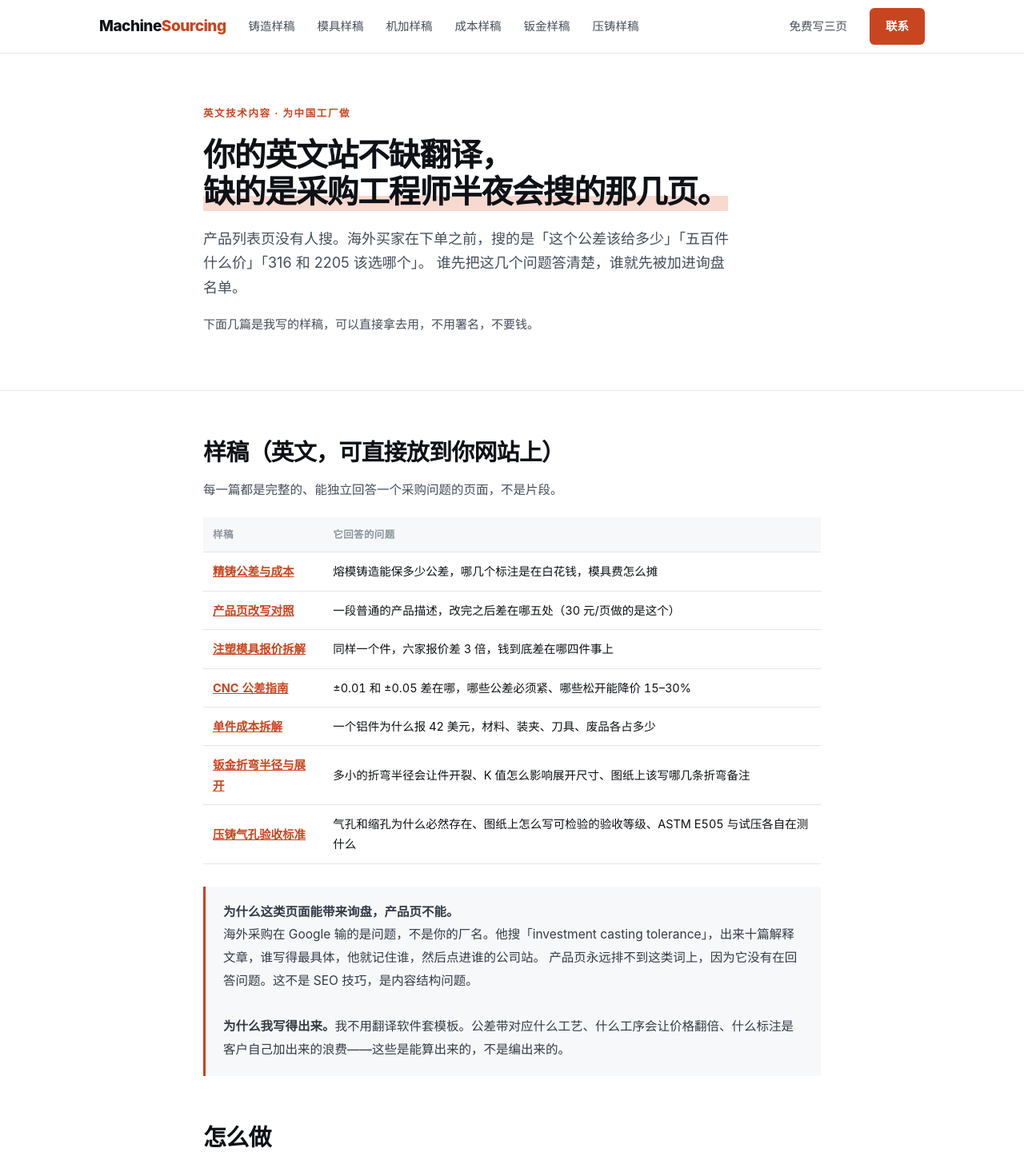
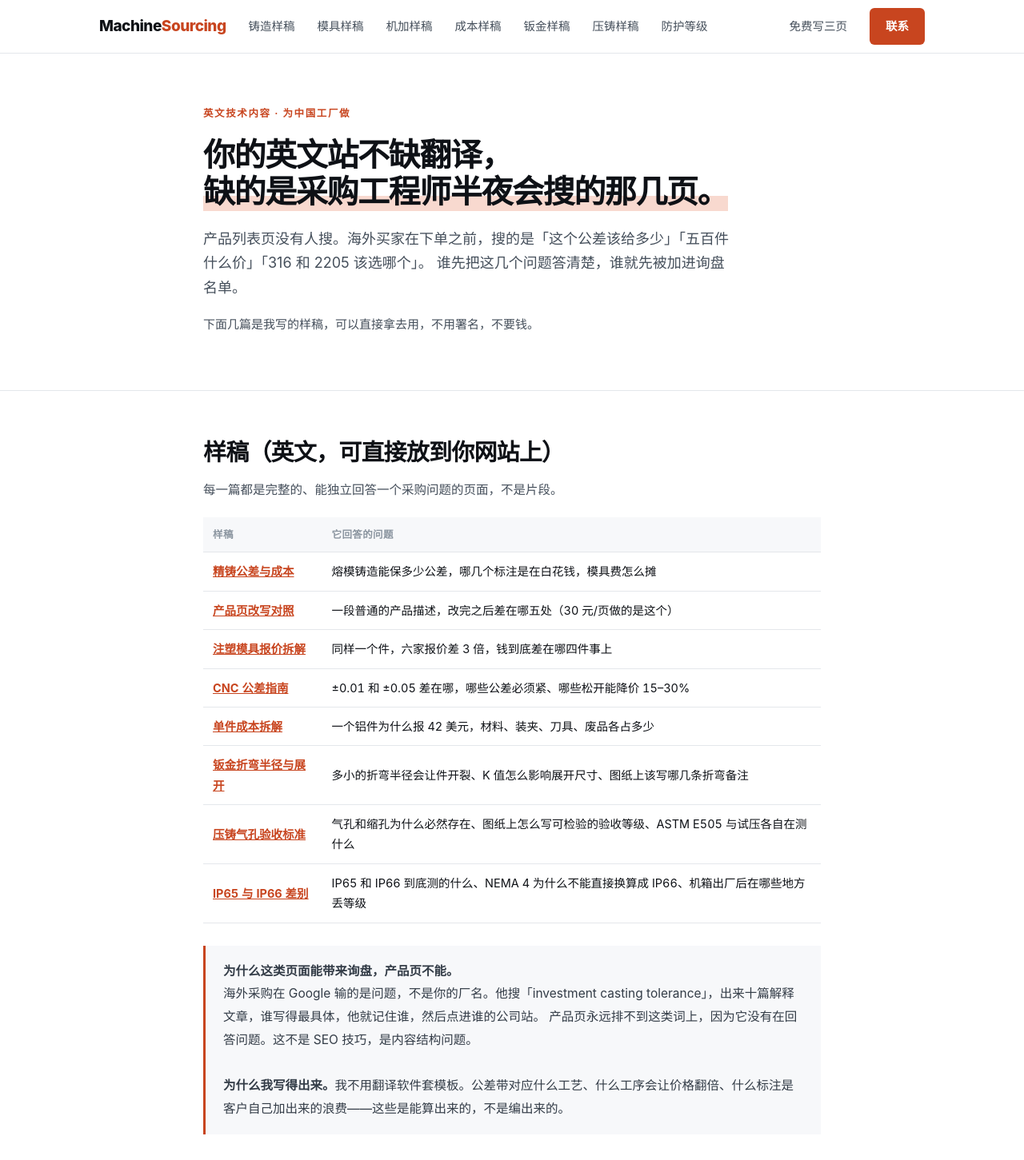
Before and after one commit to Tom6324/machinesourcing, a plain HTML site: page index.html in a window 1280 px wide. Shown: the top 1451 px of the page at 80% size. Drawn offline with Linux system fonts and the light colour scheme.

Commit message:
update index.html

```diff
--- a/index.html
+++ b/index.html
@@ -39,6 +39,7 @@
   <a class="lnk" href="cost-guide.html">成本样稿</a>
   <a class="lnk" href="bend-guide.html">钣金样稿</a>
   <a class="lnk" href="porosity-guide.html">压铸样稿</a>
+  <a class="lnk" href="ip-rating-guide.html">防护等级</a>
   <a class="lnk sp" href="#offer">免费写三页</a>
   <a class="cta" href="#contact">联系</a>
 </div></header>
@@ -68,6 +69,7 @@
       <tr><td><a href="cost-guide.html"><strong>单件成本拆解</strong></a></td><td>一个铝件为什么报 42 美元，材料、装夹、刀具、废品各占多少</td></tr>
       <tr><td><a href="bend-guide.html"><strong>钣金折弯半径与展开</strong></a></td><td>多小的折弯半径会让件开裂、K 值怎么影响展开尺寸、图纸上该写哪几条折弯备注</td></tr>
       <tr><td><a href="porosity-guide.html"><strong>压铸气孔验收标准</strong></a></td><td>气孔和缩孔为什么必然存在、图纸上怎么写可检验的验收等级、ASTM E505 与试压各自在测什么</td></tr>
+      <tr><td><a href="ip-rating-guide.html"><strong>IP65 与 IP66 差别</strong></a></td><td>IP65 和 IP66 到底测的什么、NEMA 4 为什么不能直接换算成 IP66、机箱出厂后在哪些地方丢等级</td></tr>
     </tbody>
   </table>
 
```
